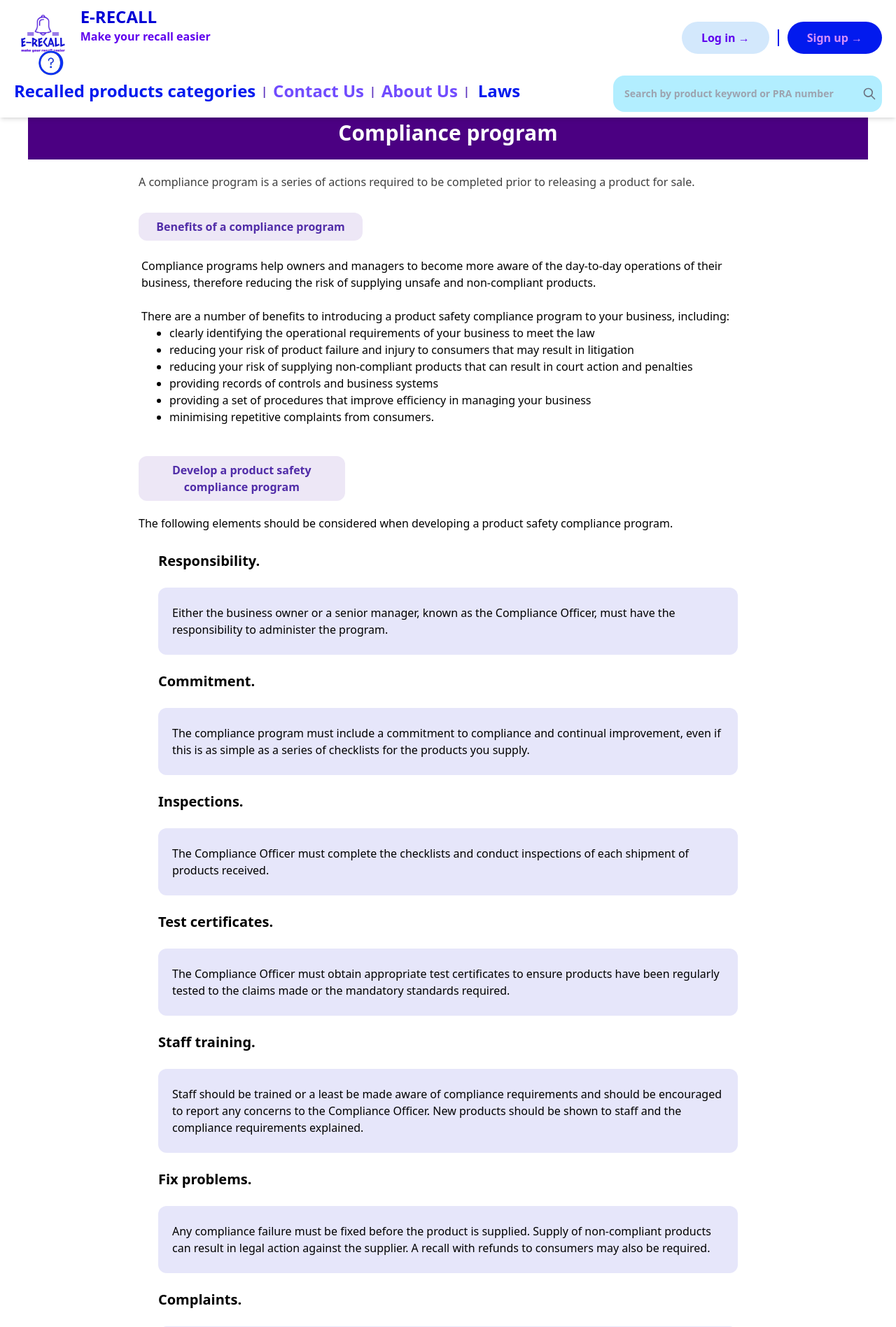
After one commit to Lucaszp96/RecallAlert, a Django app: page /com_law_1/ in a window 1280 px wide. The commit adds this page. Shown: the top 1897 px of the page at 70% size. Run offline with Django 3.2, Linux system fonts and the light colour scheme; some libraries are stand-ins or nearby versions.

Commit message:
Add com_law_1/3

```diff
--- a/login/templates/login/base.html
+++ b/login/templates/login/base.html
@@ -256,7 +256,7 @@
                                        Compilance
                                 </li>
                                 <li>
-                                    <a href="#" class="hover:text-blue-600">
+                                    <a href="{% url 'com_law_1' %}" class="hover:text-blue-600">
                                         Australian Product Safety Pledge
                                     </a>
                                 </li>
@@ -266,7 +266,7 @@
                                     </a>
                                 </li>
                                 <li>
-                                    <a href="#" class="hover:text-blue-600">
+                                    <a href="{% url 'com_law_3' %}" class="hover:text-blue-600">
                                         Responsible sourcing of products
                                     </a>
                                 </li>
--- /dev/null
+++ b/login/templates/login/com_law_1.html
@@ -0,0 +1,167 @@
+{% extends "login/base.html" %} {% load static %} {% block title %}
+<title>Australian Consumer Law</title>
+{% endblock %} {% block content %}
+<div class="bg-white rounded-md">
+    <div class="flex flex-col p-10  mx-auto">
+        <h2 class="p-5 bg-[#4B0082] text-center text-3xl leading-9 font-extrabold text-[#FFFFFF] w-full">
+            Compliance program
+        </h2>
+        <div class="flex flex-col p-2 w-3/4 mx-auto">
+            <p class="text-[#3F3F3F] my-3">
+                A compliance program is a series of actions required to be completed prior to releasing a product for
+                sale.
+            </p>
+            <p class="my-5 bg-[#EDE7F6] p-2 rounded-xl text-[#512DA8] text-center font-bold w-80">
+                Benefits of a compliance program
+            </p>
+            <div class=" p-1 rounded-xl">
+                Compliance programs help owners and managers to become more aware of the day-to-day operations of their
+                business,
+                therefore reducing the risk of supplying unsafe and non-compliant products. <br><br>
+                There are a number of benefits to introducing a product safety compliance program to your business,
+                including:
+                <ol class="ml-10 list-disc mb-5">
+                    <li>
+                        clearly identifying the operational requirements of your business to meet the law
+                    </li>
+                    <li>
+                        reducing your risk of product failure and injury to consumers that may result in litigation
+                    </li>
+                    <li>
+                        reducing your risk of supplying non-compliant products that can result in court action and
+                        penalties
+                    </li>
+                    <li>
+                        providing records of controls and business systems
+                    </li>
+                    <li>
+                        providing a set of procedures that improve efficiency in managing your business
+                    </li>
+                    <li>
+                        minimising repetitive complaints from consumers.
+                    </li>
+                </ol>
+            </div>
+            <p class="my-5 bg-[#EDE7F6] p-2 rounded-xl text-[#512DA8] text-center font-bold w-1/3">
+                Develop a product safety compliance program
+            </p>
+            <div class="">
+                The following elements should be considered when developing a product safety compliance program.
+                <div class="flex flex-col p-2 w-7/8 mx-auto">
+                    <p class="my-5 pl-5 text-xl rounded-xl font-bold text-left">
+                        Responsibility.
+                    </p>
+                    <div class="my-1 m-5 bg-[#E6E6FA] p-3 rounded-xl">
+                        <p class="my-1 m-0  p-2 ">
+                            Either the business owner or a senior manager, known as the Compliance Officer, must have
+                            the
+                            responsibility to administer the program.
+                        </p>
+                    </div>
+                    <p class="my-5 pl-5 text-xl rounded-xl font-bold text-left">
+                        Commitment.
+                    </p>
+                    <div class="my-1 m-5 bg-[#E6E6FA] p-3 rounded-xl">
+                        <p class="my-1 m-0  p-2 ">
+                            The compliance program must include a commitment to compliance and continual improvement,
+                            even if this is as simple as a series of checklists for the products you supply.
+                        </p>
+                    </div>
+                    <p class="my-5 pl-5 text-xl rounded-xl font-bold text-left">
+                        Inspections.
+                    </p>
+                    <div class="my-1 m-5 bg-[#E6E6FA] p-3 rounded-xl">
+                        <p class="my-1 m-0  p-2 ">
+                            The Compliance Officer must complete the checklists and conduct inspections of
+                            each shipment of products received.
+                        </p>
+                    </div>
+                    <p class="my-5 pl-5 text-xl rounded-xl font-bold text-left">
+                        Test certificates.
+                    </p>
+                    <div class="my-1 m-5 bg-[#E6E6FA] p-3 rounded-xl">
+                        <p class="my-1 m-0  p-2 ">
+                            The Compliance Officer must obtain appropriate test certificates to ensure products
+                            have been regularly tested to the claims made or the mandatory standards required.
+                        </p>
+                    </div>
+                    <p class="my-5 pl-5 text-xl rounded-xl font-bold text-left">
+                        Staff training.
+                    </p>
+                    <div class="my-1 m-5 bg-[#E6E6FA] p-3 rounded-xl">
+                        <p class="my-1 m-0  p-2 ">
+                            Staff should be trained or a least be made aware of compliance requirements and
+                            should be encouraged to report any concerns to the Compliance Officer. New products should
+                            be shown to staff and the compliance requirements explained.
+                        </p>
+                    </div>
+                    <p class="my-5 pl-5 text-xl rounded-xl font-bold text-left">
+                        Fix problems.
+                    </p>
+                    <div class="my-1 m-5 bg-[#E6E6FA] p-3 rounded-xl">
+                        <p class="my-1 m-0  p-2 ">
+                            Any compliance failure must be fixed before the product is supplied.
+                            Supply of non-compliant products can result in legal action against the supplier.
+                            A recall with refunds to consumers may also be required.
+                        </p>
+                    </div>
+                    <p class="my-5 pl-5 text-xl rounded-xl font-bold text-left">
+                        Complaints.
+                    </p>
+                    <div class="my-1 m-5 bg-[#E6E6FA] p-3 rounded-xl">
+                        <p class="my-1 m-0  p-2 ">
+                            The first sign of non-compliance is often customer complaints and must not be ignored.
+                            Develop a Complaint Handling System as part of the compliance program.
+                        </p>
+                    </div>
+                    <p class="my-5 pl-5 text-xl rounded-xl font-bold text-left">
+                        Complaint handing system(CHS).
+                    </p>
+                    <div class="my-1 m-5 bg-[#E6E6FA] p-3 rounded-xl">
+                        <p class="my-1 m-0  p-2 ">
+                            Develop a CHS that suits your business. The SA Equal Opportunity Commission provides
+                            a simple example of a complaint handling procedure. You may wish to seek professional
+                            advice.
+                            Complaints that are ineffectively handled often result in the matter being reported to
+                            government regulators.
+                        </p>
+                    </div>
+                    <p class="my-5 pl-5 text-xl rounded-xl font-bold text-left">
+                        Records.
+                    </p>
+                    <div class="my-1 m-5 bg-[#E6E6FA] p-3 rounded-xl">
+                        <p class="my-1 m-0  p-2 ">
+                            For your compliance program to be effective and reduce your risk you must keep written
+                            records on file.
+                        </p>
+                    </div>
+
+                    <div class="flex justify-between">
+                        <p class="my-5 pl-5 text-xl rounded-xl font-bold text-left">
+                            Mandatory standards.
+                        </p>
+                        <p class="text-[#E6E6FA] underline decoration-dotted pt-9 pr-8 ">
+                            <a href="#"> More details: Mandatory standards </a>
+                        </p>
+                    </div>
+                    <div class="my-1 m-5 bg-[#E6E6FA] p-3 rounded-xl">
+                        <p class="my-1 m-0  p-2 ">
+                            Regulated products have mandatory requirements such as labelling and performance levels.
+                            The Compliance Officer must be aware of these mandatory standards.
+                        </p>
+                    </div>
+                    <p class="my-5 pl-5 text-xl rounded-xl font-bold text-left">
+                        Compliance program standard.
+                    </p>
+                    <div class="my-1 m-5 bg-[#E6E6FA] p-3 rounded-xl">
+                        <p class="my-1 m-0  p-2 ">
+                            You can obtain more information about compliance programs by purchasing
+                            AS/ISO 19600:2015 Compliance management systems – Guidelines from SAI Global.
+                        </p>
+                    </div>
+                </div>
+            </div>
+        </div>
+    </div>
+</div>
+{% endblock %}
--- a/login/urls.py
+++ b/login/urls.py
@@ -15,6 +15,8 @@ urlpatterns = [
     path("law_1/", views.law_1, name="law_1"),
     path("law_2/", views.law_2, name="law_2"),
     path("law_3/", views.law_3, name="law_3"),
+    path("com_law_1/", views.com_law_1, name="com_law_1"),
+    path("com_law_3/", views.com_law_3, name="com_law_3"),
     path("register/", views.register, name="register"),
     path("search/", views.search, name="search"),
     path("<cid>/category/", views.category, name="category"),
--- a/login/views.py
+++ b/login/views.py
@@ -60,6 +60,16 @@ def law_2(request):
 def law_3(request):
     context = {}
     return render(request, "login/law_3.html", context)
+
+
+def com_law_1(request):
+    context = {}
+    return render(request, "login/com_law_1.html", context)
+
+
+def com_law_3(request):
+    context = {}
+    return render(request, "login/com_law_3.html", context)
 
 
 def category(request, cid):
```
Also changed, not shown: login/templates/login/com_law_3.html (added, +150 -0 lines).
